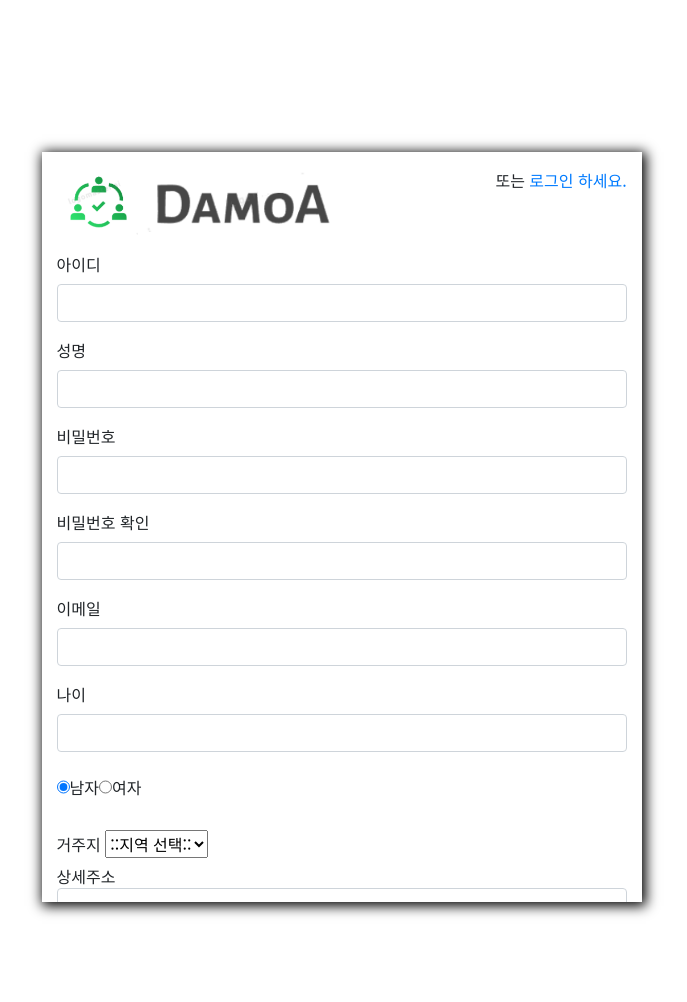
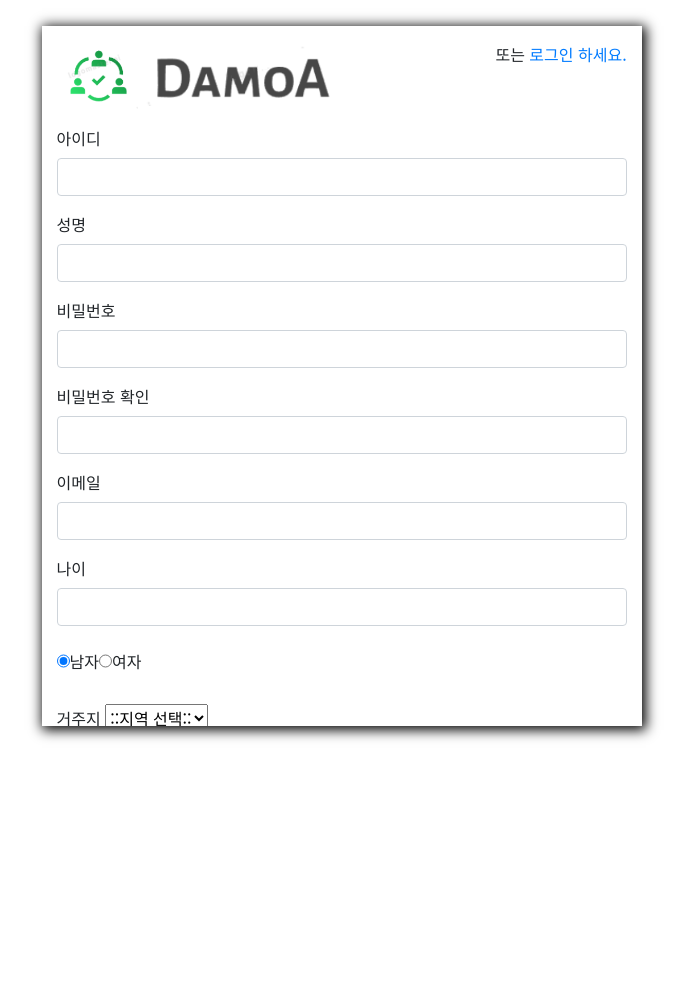
Before and after one commit to IoT-1st-Team-Project/DAMOA, a Django app: template templates/common/signup.html in a window 1280 px wide. Shown: the whole page, without its empty margins (368-1055 px from the left). Run offline with Django 4.2, Linux system fonts and the light colour scheme; the template is opened without the code that fills it: values that come from a table or form of the project are taken from there, others are empty; parts of the project's set-up code (start-up, migrations or seed data) failed here and were passed over; some libraries are stand-ins or nearby versions.

Commit message:
KH 3/13 17:47

```diff
--- a/common/forms.py
+++ b/common/forms.py
@@ -7,6 +7,11 @@ from .models import CustomUser
 # UserCreateionForm은 username(이름), pw1, pw2 속성을 가짐
 
 class CustomUserForm(UserCreationForm):
+    email = forms.EmailField(label="이메일")
+    username = forms.CharField(max_length = 15, label="아이디")
+    name = forms.CharField(max_length = 15, label="성명")
+    age = forms.IntegerField(label="나이")
+    ad = forms.CharField(max_length = 50, label="거주지")
 
     class Meta(UserCreationForm.Meta) :
         model = CustomUser
--- a/templates/common/login.html
+++ b/templates/common/login.html
@@ -12,9 +12,9 @@
 
     <style>
       .login_box {
-        position: absolute;
+        position: relative;
         left: 34%;
-        bottom: 24%;
+        margin-top: 100px;
         width: 500px;
         height: 560px;
         box-shadow: 2px 2px 12px 2px black;
--- a/templates/common/signup.html
+++ b/templates/common/signup.html
@@ -13,11 +13,11 @@
     <link rel="stylesheet" type="text/css" href="{% static 'style.css' %}">
     <style>
       .signup_box {
-        position: absolute;
+        position: relative;
         left: 32%;
-        bottom: 10%;
+        margin-top: 26px;
         width: 600px;
-        height: 750px;
+        height: 700px;
         box-shadow: 2px 2px 12px 2px black;
         overflow: scroll;
       }
```
Also changed, not shown: db.sqlite3.
